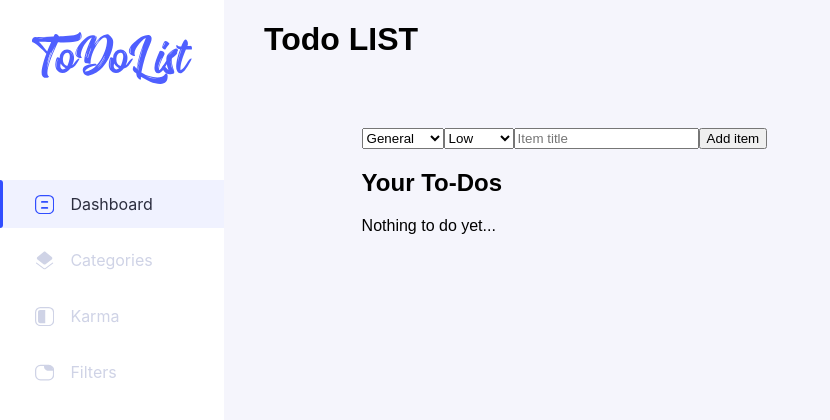
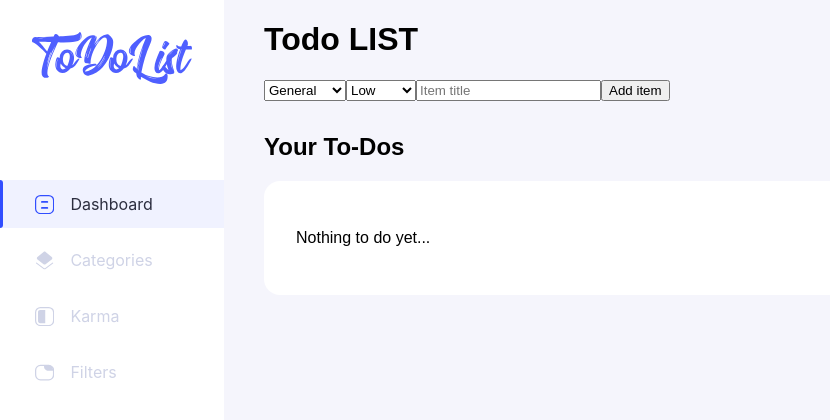
Before and after one commit to An1mus/merntodo, a React (Create React App) app: page /#/ in a window 1280 px wide. Shown: the top 420 px of the page, without its empty margins (0-830 px from the left). Built offline with nearby package versions, Linux system fonts and the light colour scheme.

Commit message:
List items background

```diff
--- a/src/components/App.css
+++ b/src/components/App.css
@@ -1,5 +1,6 @@
 :root {
     --main-background-color: #F5F5FC;
+    --main-background-highlight-color: #FFFFFF;
 
     --main-highlight-color: #314EFF;
 
@@ -17,6 +18,13 @@
 html {
     background: var(--main-text-color);
     background-color: var(--main-background-color);
+    box-sizing: border-box;
+}
+
+*,
+* *,
+* * * {
+    box-sizing: border-box;
 }
 
 .u-flex {
@@ -34,3 +42,7 @@ html {
 a {
     text-decoration: none;
 }
+
+h2 {
+    margin-top: 0;
+}
--- a/src/components/Todo/List/index.tsx
+++ b/src/components/Todo/List/index.tsx
@@ -1,6 +1,13 @@
 import React from 'react';
 import ListItem from './ListItem';
 import { TodoItem } from '../../../commons/types/todoItem';
+import styled from 'styled-components';
+
+const ListItemsContainer = styled.div`
+    background: var(--main-background-highlight-color);
+    border-radius: 1rem;
+    padding: 2rem;
+`;
 
 interface Props {
     todos: TodoItem[],
@@ -10,7 +17,7 @@ interface Props {
 
 const List = ({onDelete, updateTodo, todos = []}: Props,) => {
     return (
-        <>
+        <ListItemsContainer>
             {
                 todos.length !== 0
                     ? todos.map((item: any) => (
@@ -23,7 +30,7 @@ const List = ({onDelete, updateTodo, todos = []}: Props,) => {
                         ))
                     : <p>Nothing to do yet...</p>
             }
-        </>
+        </ListItemsContainer>
     )
 };
 
--- a/src/components/Todo/index.tsx
+++ b/src/components/Todo/index.tsx
@@ -9,8 +9,8 @@ import { TodoItem } from '../../commons/types/todoItem';
 const ListContainer = styled.div`
     margin: 0 auto;
     min-width: 24rem;
-    padding: 3rem 0 0 0;
-    width: 80%;
+    padding: 2rem 0 0 0;
+    width: 100%;
 `;
 
 
@@ -23,13 +23,16 @@ interface Props {
 
 const Todo = ({addTodo, deleteTodo, updateTodo, todos}: Props) => {
     return (
-        <ListContainer>
+        <>
             <AddItemForm addTodo={addTodo}/>
-            <h2>
-                Your To-Dos
-            </h2>
-            <List todos={todos} onDelete={deleteTodo} updateTodo={updateTodo}/>
-        </ListContainer>
+
+            <ListContainer>
+                <h2>
+                    Your To-Dos
+                </h2>
+                <List todos={todos} onDelete={deleteTodo} updateTodo={updateTodo}/>
+            </ListContainer>
+        </>
     );
 };
 
--- a/src/components/common/Nav/index.tsx
+++ b/src/components/common/Nav/index.tsx
@@ -37,7 +37,7 @@ const NavLinkItems = styled.div`
 
 const NavContainer = styled.div`
     bottom: 0;
-    background: white;
+    background: var(--main-background-highlight-color);
     display: flex;
     flex-direction: row;
     justify-content: space-around;
```
